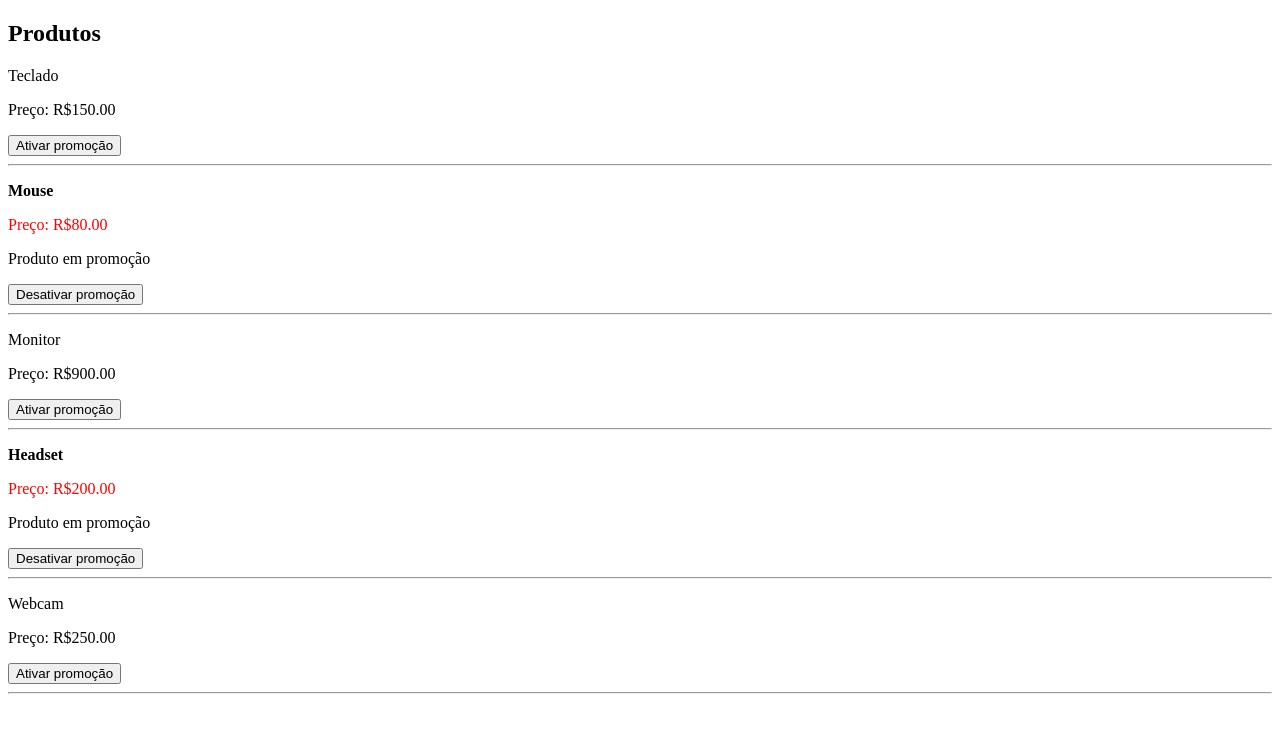
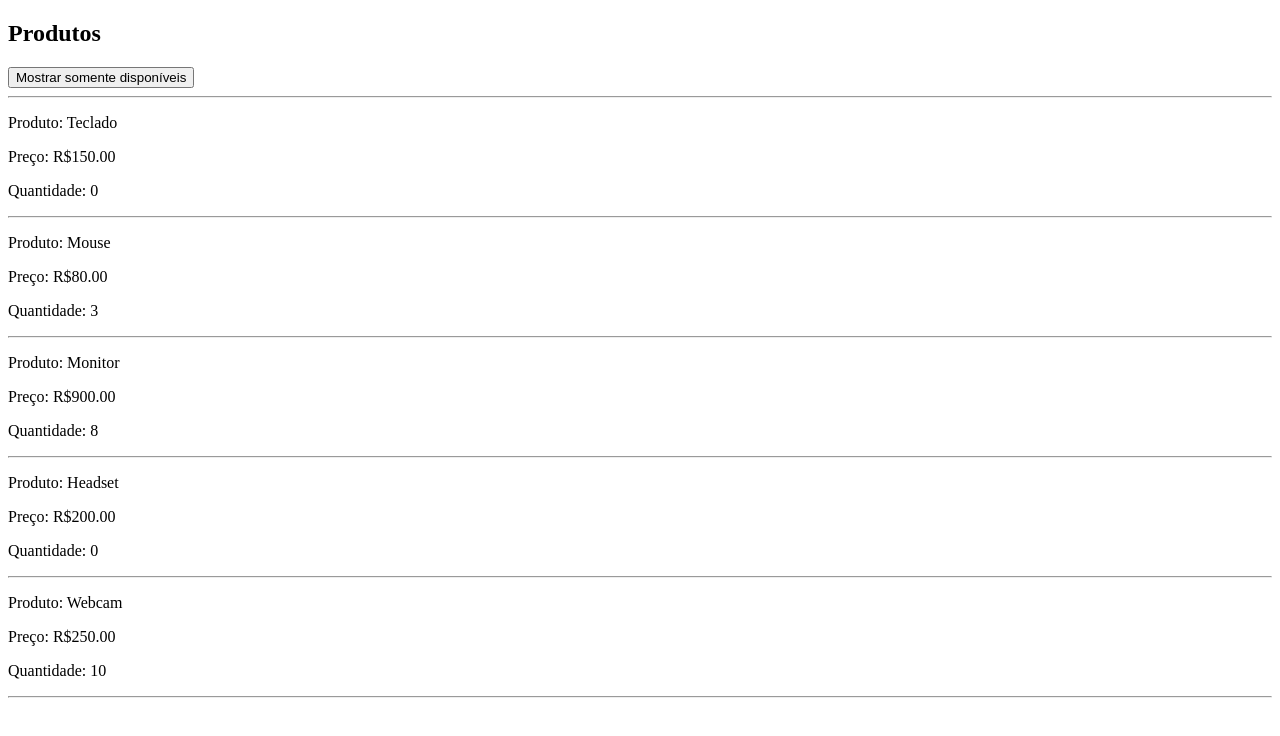
Before and after one commit to 272499/PI4-Thiago, an Angular app in the folder primeiro/: page / in a window 1280 px wide. Shown: the top 736 px of the page. Built offline with nearby package versions, Linux system fonts and the light colour scheme.

Commit message:
11. Exibir somente produtos disponíveis

```diff
--- a/primeiro/src/app/app.html
+++ b/primeiro/src/app/app.html
@@ -1 +1 @@
-<app-lista2-exercicio-10></app-lista2-exercicio-10>
+<app-lista2-exercicio-11></app-lista2-exercicio-11>
--- /dev/null
+++ b/primeiro/src/app/lista-exercicios-2/exercicio-11/exercicio-11.html
@@ -0,0 +1,21 @@
+<h2>Produtos</h2>
+
+<button (click)="alternarExibicao()">
+  {{ somenteDisponiveis ? 'Mostrar todos' : 'Mostrar somente disponíveis' }}
+</button>
+
+<hr>
+
+<ng-container *ngFor="let produto of produtos">
+
+  <ng-container *ngIf="!somenteDisponiveis || produto.quantidade > 0">
+
+    <p>Produto: {{ produto.nome }}</p>
+    <p>Preço: {{ produto.preco | currency:'BRL' }}</p>
+    <p>Quantidade: {{ produto.quantidade }}</p>
+
+    <hr>
+
+  </ng-container>
+
+</ng-container>
--- /dev/null
+++ b/primeiro/src/app/lista-exercicios-2/exercicio-11/exercicio-11.ts
@@ -0,0 +1,31 @@
+import { Component } from '@angular/core';
+
+interface Produto {
+  id: number;
+  nome: string;
+  preco: number;
+  quantidade: number;
+}
+
+@Component({
+  selector: 'app-lista2-exercicio-11',
+  standalone: false,
+  templateUrl: './exercicio-11.html',
+  styleUrl: './exercicio-11.scss',
+})
+export class Exercicio11 {
+
+  somenteDisponiveis = false;
+
+  produtos: Produto[] = [
+    { id: 1, nome: 'Teclado', preco: 150, quantidade: 0 },
+    { id: 2, nome: 'Mouse', preco: 80, quantidade: 3 },
+    { id: 3, nome: 'Monitor', preco: 900, quantidade: 8 },
+    { id: 4, nome: 'Headset', preco: 200, quantidade: 0 },
+    { id: 5, nome: 'Webcam', preco: 250, quantidade: 10 }
+  ];
+
+  alternarExibicao() {
+    this.somenteDisponiveis = !this.somenteDisponiveis;
+  }
+}
--- a/primeiro/src/app/lista-exercicios-2/lista-exercicios-2-module.ts
+++ b/primeiro/src/app/lista-exercicios-2/lista-exercicios-2-module.ts
@@ -11,6 +11,7 @@ import { Exercicio07 } from './exercicio-07/exercicio-07';
 import { Exercicio08 } from './exercicio-08/exercicio-08';
 import { Exercicio09 } from './exercicio-09/exercicio-09';
 import { Exercicio10 } from './exercicio-10/exercicio-10';
+import { Exercicio11 } from './exercicio-11/exercicio-11';
 
 @NgModule({
   declarations: [
@@ -24,6 +25,7 @@ import { Exercicio10 } from './exercicio-10/exercicio-10';
     Exercicio08,
     Exercicio09,
     Exercicio10,
+    Exercicio11,
   ],
   imports: [CommonModule, FormsModule],
   exports: [
@@ -37,6 +39,7 @@ import { Exercicio10 } from './exercicio-10/exercicio-10';
     Exercicio08,
     Exercicio09,
     Exercicio10,
+    Exercicio11,
   ],
 })
 export class ListaExercicios2Module {}
```
Also changed, not shown: primeiro/src/app/lista-exercicios-2/exercicio-11/exercicio-11.scss (added), 1 other file (tests, documents, lock files or other folders).
